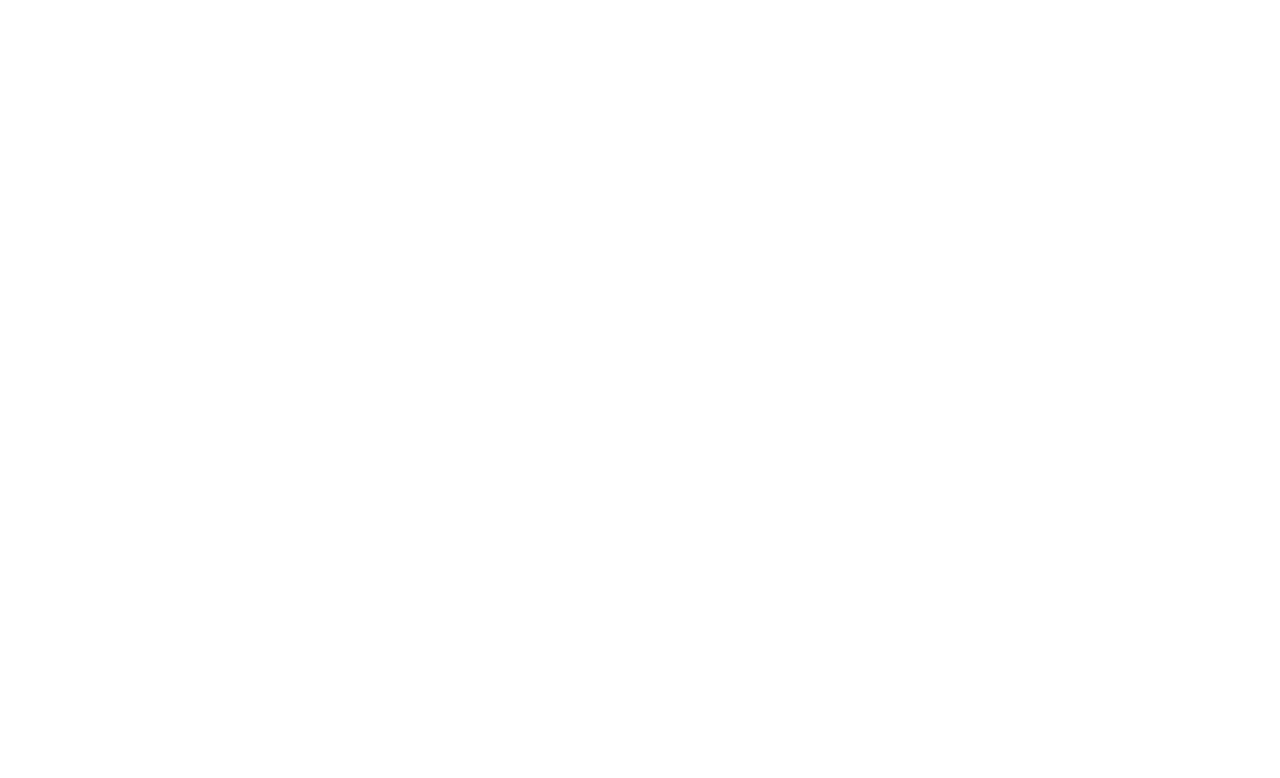
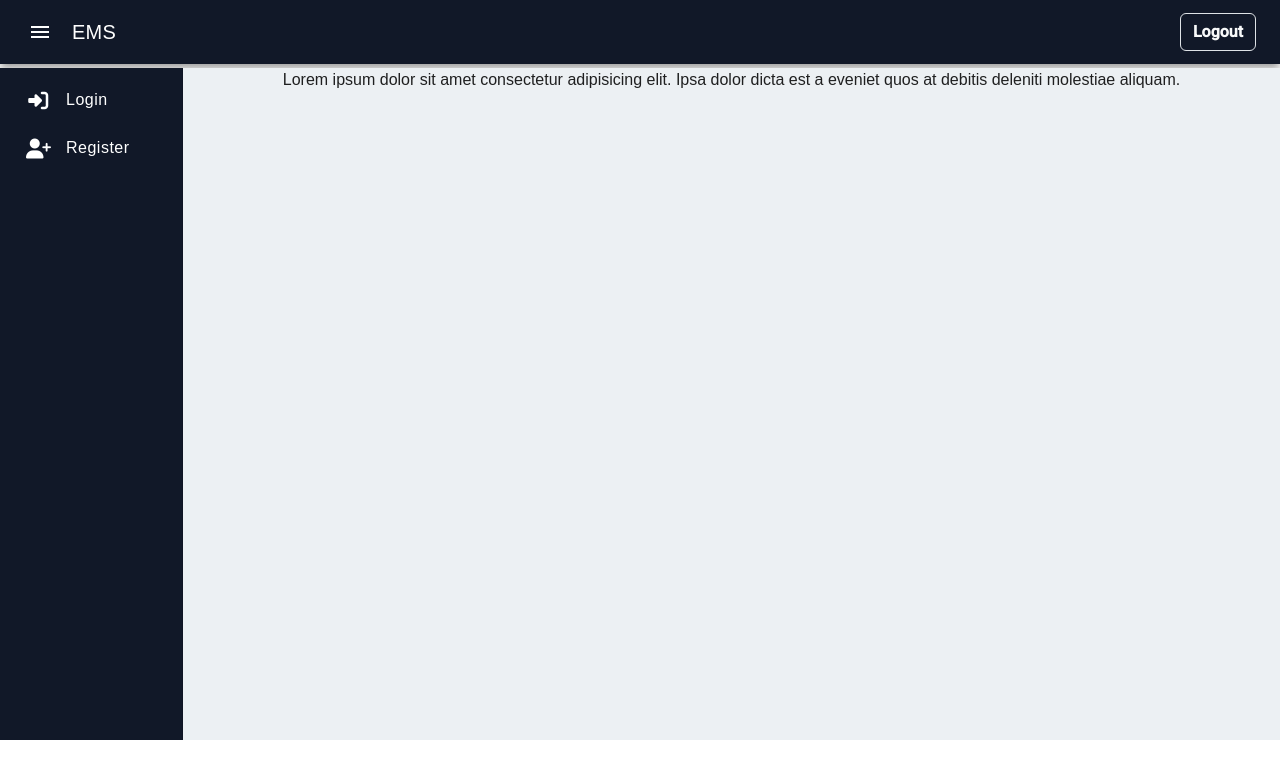
Before and after one commit to jayshree-1310/Employee_Management_system, an Angular app: page / in a window 1280 px wide. Shown: the top 778 px of the page. Built offline with nearby package versions, Linux system fonts and the light colour scheme.

Commit message:
Add Sidebar

```diff
--- a/angular.json
+++ b/angular.json
@@ -20,7 +20,7 @@
             "tsConfig": "tsconfig.app.json",
             "assets": ["src/favicon.ico", "src/assets"],
             "styles": [
-              "@angular/material/prebuilt-themes/deeppurple-amber.css",
+              "@angular/material/prebuilt-themes/indigo-pink.css",
               "src/styles.css",
               "node_modules/bootstrap/dist/css/bootstrap.min.css"
             ],
--- a/src/app/app.component.html
+++ b/src/app/app.component.html
@@ -5,3 +5,4 @@
 <button mat-button color="accent">Accent</button>
 <button mat-button color="warn">Warn</button>
 <button mat-button disabled>Disabled</button> -->
+<app-sidebar></app-sidebar>
--- a/src/app/app.component.ts
+++ b/src/app/app.component.ts
@@ -1,10 +1,11 @@
 import { Component } from '@angular/core';
 import { RouterOutlet } from '@angular/router';
 import { MatButtonModule } from '@angular/material/button';
+import { SidebarComponent } from './Common/sidebar/sidebar.component';
 @Component({
   selector: 'app-root',
   standalone: true,
-  imports: [RouterOutlet, MatButtonModule],
+  imports: [RouterOutlet, MatButtonModule, SidebarComponent],
   templateUrl: './app.component.html',
   styleUrl: './app.component.css',
 })
--- /dev/null
+++ b/src/app/common/sidebar/sidebar.component.css
@@ -0,0 +1,48 @@
+.example-spacer {
+  flex: 1 1 auto;
+}
+mat-drawer-content {
+  background-color: #ecf0f3;
+}
+mat-toolbar,
+mat-drawer {
+  background-color: #111828;
+}
+span,
+mat-icon {
+  color: white;
+}
+button:hover {
+  box-shadow: 0 0 10px #00fffb, 0 0 15px #0081bc;
+}
+.nav-list {
+  list-style: none;
+  height: 100%;
+  padding: 0%;
+  margin-bottom: 0%;
+}
+.nav-list-item {
+  display: flex;
+  align-items: center;
+  height: 2.5em;
+}
+.nav-list-item i {
+  font-size: 20px;
+  height: 25px;
+  width: 25px;
+  margin-right: 15px;
+  margin-left: 10px;
+  text-align: center;
+  line-height: 25px;
+  color: white;
+}
+.nav-list-item i:hover {
+  padding: 2px;
+  cursor: pointer;
+  color: #00fffb;
+  text-shadow: 0 0 20px #00fffb, 0 0 40px #0081bc;
+}
+.nav-list-item span {
+  width: 100px;
+  text-transform: capitalize;
+}
--- /dev/null
+++ b/src/app/common/sidebar/sidebar.component.html
@@ -0,0 +1,36 @@
+<mat-toolbar class="mat-elevation-z8">
+  <button (click)="drawer.toggle()" mat-icon-button>
+    <mat-icon style="color: white">menu</mat-icon>
+  </button>
+  <span style="color: white" class="ms-2">EMS</span>
+  <span class="example-spacer"></span>
+  <button class="btn btn-outline-light ms-auto me-2 fw-bold border border-1">
+    Logout
+  </button>
+</mat-toolbar>
+<mat-drawer-container autosize class="mt-1">
+  <mat-drawer #drawer opened="true" mode="side" position="start">
+    <mat-nav-list>
+      <ul class="nav-list">
+        <mat-list-item>
+          <li class="nav-list-item">
+            <i class="fa-solid fa-right-to-bracket"></i>
+            <span><a>Login</a></span>
+          </li>
+        </mat-list-item>
+        <mat-list-item>
+          <li class="nav-list-item">
+            <i class="fa-solid fa-user-plus"></i>
+            <span><a>Register</a></span>
+          </li>
+        </mat-list-item>
+      </ul>
+    </mat-nav-list>
+  </mat-drawer>
+  <mat-drawer-content class="drawerContent">
+    <div style="text-align: center; min-height: 42rem">
+      Lorem ipsum dolor sit amet consectetur adipisicing elit. Ipsa dolor dicta
+      est a eveniet quos at debitis deleniti molestiae aliquam.
+    </div>
+  </mat-drawer-content>
+</mat-drawer-container>
--- /dev/null
+++ b/src/app/common/sidebar/sidebar.component.ts
@@ -0,0 +1,27 @@
+import { Component } from '@angular/core';
+import { MatToolbarModule } from '@angular/material/toolbar';
+import { MatSidenavModule } from '@angular/material/sidenav';
+import { MatIconModule } from '@angular/material/icon';
+import { MatMenuModule } from '@angular/material/menu';
+import { MatListModule } from '@angular/material/list';
+import { MatButtonModule } from '@angular/material/button';
+@Component({
+  selector: 'app-sidebar',
+  standalone: true,
+  imports: [
+    MatToolbarModule,
+    MatSidenavModule,
+    MatIconModule,
+    MatMenuModule,
+    MatListModule,
+    MatButtonModule,
+  ],
+  templateUrl: './sidebar.component.html',
+  styleUrl: './sidebar.component.css',
+})
+export class SidebarComponent {
+  badgevisible = false;
+  badgevisibility() {
+    this.badgevisible = true;
+  }
+}
--- a/src/index.html
+++ b/src/index.html
@@ -1,15 +1,25 @@
-<!doctype html>
+<!DOCTYPE html>
 <html lang="en">
   <head>
-  <meta charset="utf-8">
+    <meta charset="utf-8" />
     <title>EMS</title>
-  <base href="/">
-  <meta name="viewport" content="width=device-width, initial-scale=1">
-  <link rel="icon" type="image/x-icon" href="favicon.ico">
-  <link href="https://fonts.googleapis.com/css2?family=Roboto:wght@300;400;500&display=swap" rel="stylesheet">
-  <link href="https://fonts.googleapis.com/icon?family=Material+Icons" rel="stylesheet">
+    <base href="/" />
+    <meta name="viewport" content="width=device-width, initial-scale=1" />
+    <link rel="icon" type="image/x-icon" href="favicon.ico" />
+    <link
+      href="https://fonts.googleapis.com/css2?family=Roboto:wght@300;400;500&display=swap"
+      rel="stylesheet"
+    />
+    <link
+      href="https://fonts.googleapis.com/icon?family=Material+Icons"
+      rel="stylesheet"
+    />
   </head>
   <body>
     <app-root></app-root>
+    <script
+      src="https://kit.fontawesome.com/a7854ebcd4.js"
+      crossorigin="anonymous"
+    ></script>
   </body>
 </html>
--- a/src/styles.css
+++ b/src/styles.css
@@ -1,4 +1,21 @@
 /* You can add global styles to this file, and also import other style files */
 
-html, body { height: 100%; }
-body { margin: 0; font-family: Roboto, "Helvetica Neue", sans-serif; }
+* {
+  margin: 0;
+  padding: 0;
+  box-sizing: border-box;
+  user-select: none;
+  font-family: "Poppins", sans-serif;
+}
+body {
+  background-color: #ecf0f3;
+}
+
+html,
+body {
+  height: 100%;
+}
+body {
+  margin: 0;
+  font-family: Roboto, "Helvetica Neue", sans-serif;
+}
```
Also changed, not shown: 1 other file (tests, documents, lock files or other folders). Lines whose indentation alone changed are shown as unchanged.
